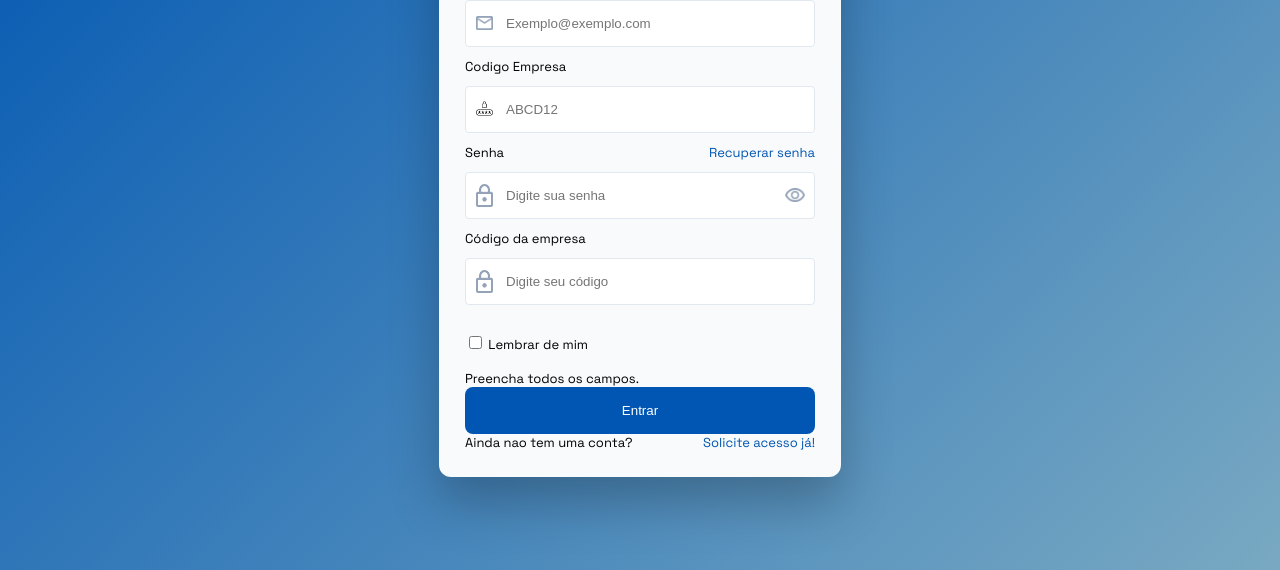
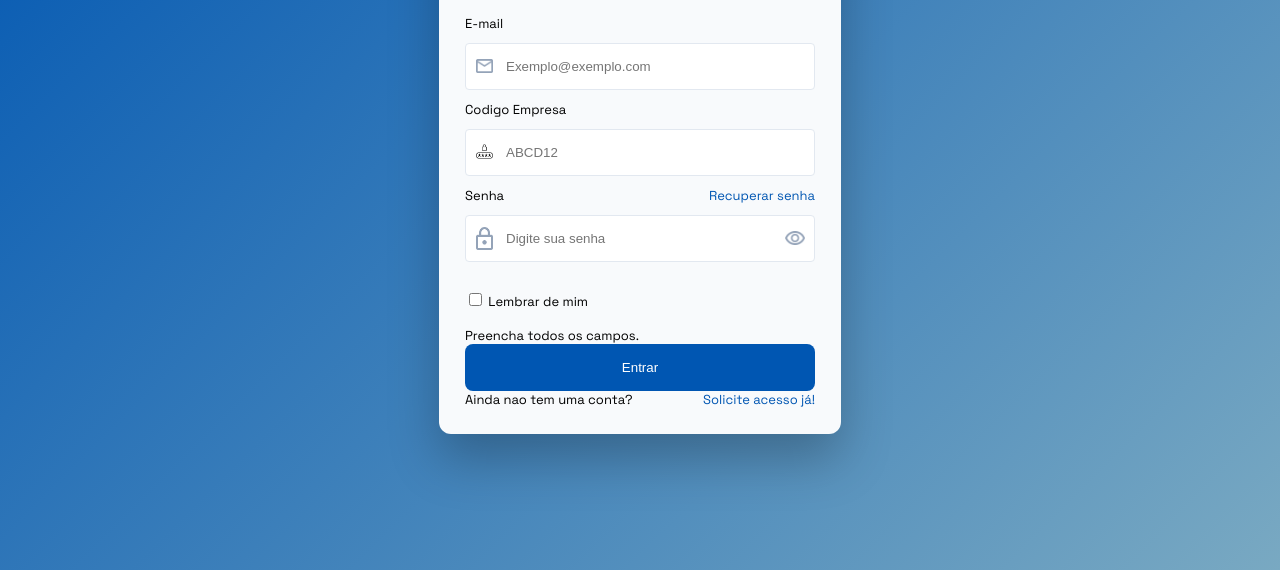
Before and after one commit to Carlos-Eduardo-de-Arruda-Chaves/ThermoChain, a website: page public/HTML/login.html in a window 1280 px wide. Both pictures are taken after a click on the button "Entrar". Shown: the part 230-800 px from the top of the page. Drawn offline with Linux system fonts and the light colour scheme.

Commit message:
Feat: Ajuste feito no Cadastro e Login

```diff
--- a/public/HTML/login.html
+++ b/public/HTML/login.html
@@ -51,12 +51,7 @@
                         <img src="../CSS/img/olhoIcon.png" id="olho" class="olho">
                     </div>
                 </div>
-                <label>Código da empresa</label>
-                <div class="inputContainer">
-                    <input type="password" id="ipt_codigoempresa" class="input senha" placeholder="Digite seu código"
-                        autocomplete="off">
 
-                </div>
 
                 <div id="div_senhaErro" class="erro"></div>
             </div>
--- a/public/JS/scriptLogin.js
+++ b/public/JS/scriptLogin.js
@@ -174,7 +174,7 @@ function entrar() {
     // Captura campos do HTML
     const emailInput = document.getElementById("ipt_email");
     const senhaInput = document.getElementById("ipt_senha");
-    const codigoEmpresaInput = document.getElementById("ipt_codigoempresa");
+    const codigoEmpresaInput = document.getElementById("ipt_codigoEmpresa");
 
 
     // VALORES
```
Also changed, not shown: 1 other file.
